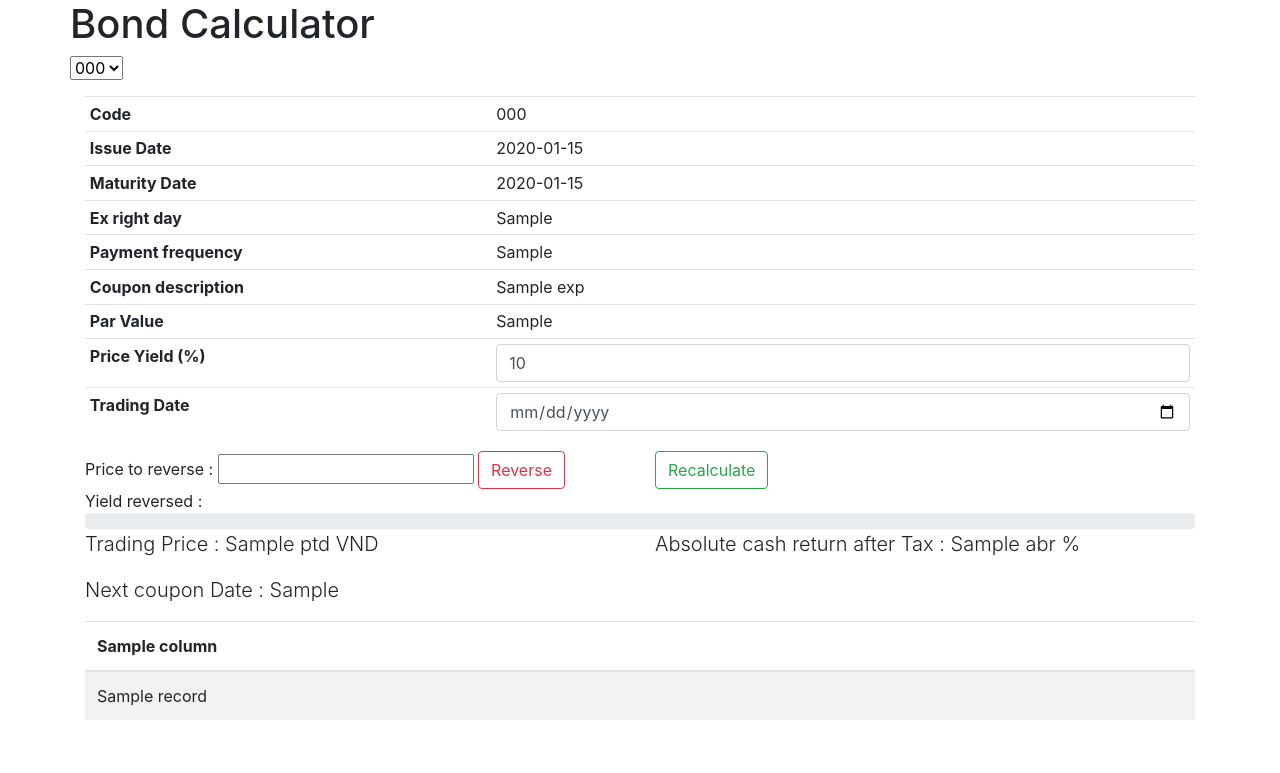
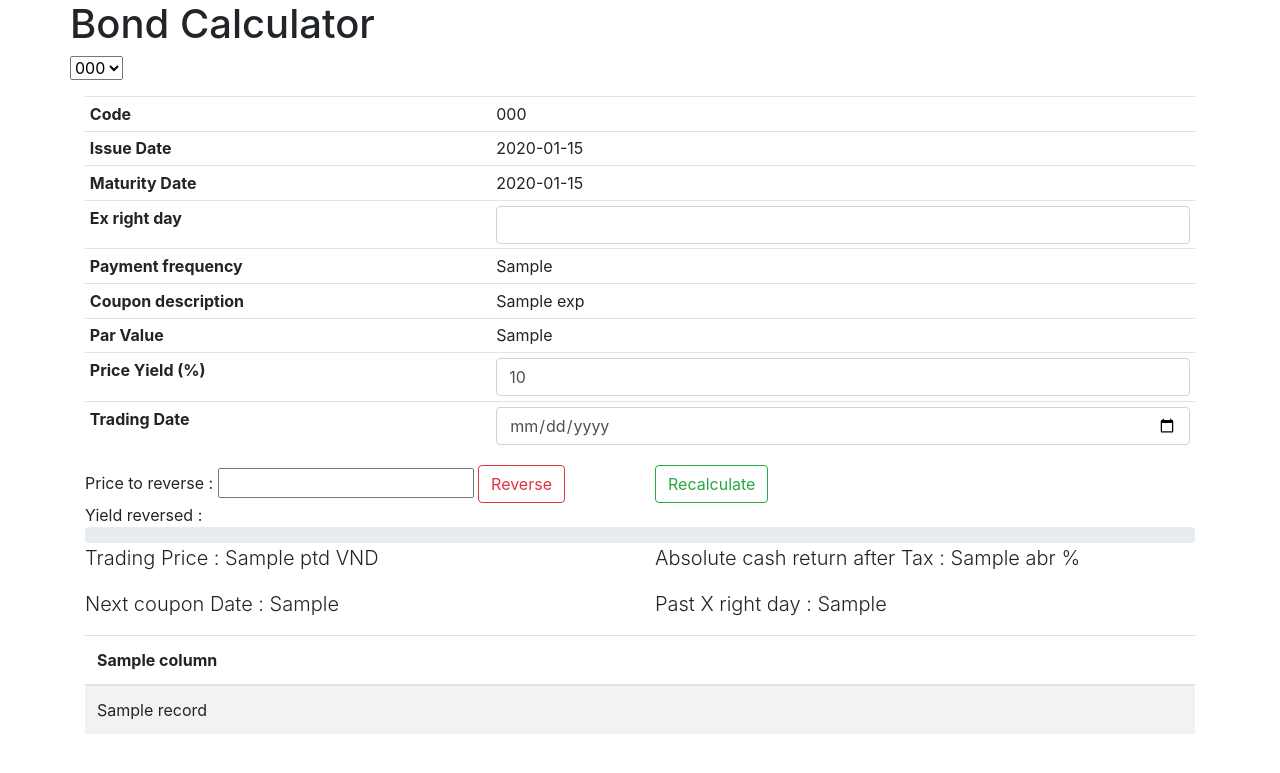
Before and after one commit to taeyounkim15/Website, a Flask app: template templates/home.html in a window 1280 px wide. Shown: the top 773 px of the page. Run offline with Flask 3, Linux system fonts and the light colour scheme; the template is opened without the code that fills it: most values are stand-ins (such as "Sample title", 1, 10 or a date in 2020); some libraries are stand-ins or nearby versions.

Commit message:
Able to change X right day on screen + add past x right day

```diff
--- a/main.py
+++ b/main.py
@@ -192,11 +192,13 @@
 
     df["Coupon"] = par * df["CP rate(%)"] * df["d"] / 365
 
-    df["Date [yyyy-mm-dd]"] = pd.to_datetime(df["Date"])
-    df['X right'] = df['Date [yyyy-mm-dd]'] - pd.offsets.BusinessDay(n=exr)
+    df["Coupon Date [yyyy-mm-dd]"] = pd.to_datetime(df["Date"])
+    df['X right'] = df['Coupon Date [yyyy-mm-dd]'] - pd.offsets.BusinessDay(n=exr)
 
-    df["Date [yyyy-mm-dd]"] = df["Date [yyyy-mm-dd]"].dt.date
+    df["Coupon Date [yyyy-mm-dd]"] = df["Coupon Date [yyyy-mm-dd]"].dt.date
     df['X right'] = df['X right'].dt.date
+
+    prv_xdt = df[df['X right'] < d_set]['X right'].max()
 
     msk = df["X right"] >= d_set
     df = df[msk].copy()
@@ -231,7 +233,7 @@
     dfF = df.map(format_number)
 
 
-    return dfF.reset_index()[["Date [yyyy-mm-dd]", 'X right', "Coupon", "CF", "DC CF", "CP rate(%)"]].copy(), ptd, df["CF"].sum(), sumdc, d_nxt, total_cash_in
+    return dfF.reset_index()[["Coupon Date [yyyy-mm-dd]", 'X right', "Coupon", "CF", "DC CF", "CP rate(%)"]].copy(), ptd, df["CF"].sum(), sumdc, d_nxt, total_cash_in, prv_xdt
 
 def cashflow_for_reverse(selected_option, df4, df5, ccase, par, isd, mtd, trd, exr, cp1, cpR, cpk, cpkY, cpk2, frq):
     if frq == "quarterly" :
@@ -427,7 +429,7 @@
     d_send = df1.iloc[[0]].to_dict(orient="records")
 
 
-    cfT, ptd, sumcf, sumdc, d_nxt, total_cash_input = cashflow(df4=df4, df5=df5, selected_option=selected_option, ccase = ccase, par=par, isd=isd, mtd=mtd, trd=trd, exr=exr, cp1=cp1, cpR=cpR, cpk=cpk, cpkY=cpkY, cpk2=cpk2, frq=frq, pry=pry)
+    cfT, ptd, sumcf, sumdc, d_nxt, total_cash_input, prv_xdt = cashflow(df4=df4, df5=df5, selected_option=selected_option, ccase = ccase, par=par, isd=isd, mtd=mtd, trd=trd, exr=exr, cp1=cp1, cpR=cpR, cpk=cpk, cpkY=cpkY, cpk2=cpk2, frq=frq, pry=pry)
     cfT_col = cfT.columns.tolist()
     cfT_rec = cfT.to_dict(orient='records')
 
@@ -436,7 +438,7 @@
     abr = (total_cash_input - tot_investment) / tot_investment / (mtd - trd).days * 365.25
     abr = str(round(abr*100, 2))
 
-    return render_template("home.html", codes=df1.index.tolist(), d_send=d_send, exp = exp, cfT_col=cfT_col, cfT_rec=cfT_rec, ptd=int(ptd), d_nxt=d_nxt, abr=abr)
+    return render_template("home.html", codes=df1.index.tolist(), d_send=d_send, exp = exp, cfT_col=cfT_col, cfT_rec=cfT_rec, ptd=int(ptd), d_nxt=d_nxt, abr=abr, prv_xdt=prv_xdt)
 
 @app.route("/about")
 def about():
@@ -482,8 +484,8 @@
 
     # print(df4)
     # return
-    cfT, ptd, sumcf, sumdc, d_nxt, total_cash_input = cashflow(df4=df4, df5=df5, selected_option=selected_option, ccase = ccase, par=par, isd=isd, mtd=mtd, trd=trd, exr=exr, cp1=cp1, cpR=cpR, cpk=cpk, cpkY=cpkY, cpk2=cpk2, frq=frq, pry=pry)
-    cfT['Date [yyyy-mm-dd]'] = cfT['Date [yyyy-mm-dd]'].apply(lambda x: x.strftime('%Y-%m-%d'))
+    cfT, ptd, sumcf, sumdc, d_nxt, total_cash_input, prv_xdt = cashflow(df4=df4, df5=df5, selected_option=selected_option, ccase = ccase, par=par, isd=isd, mtd=mtd, trd=trd, exr=exr, cp1=cp1, cpR=cpR, cpk=cpk, cpkY=cpkY, cpk2=cpk2, frq=frq, pry=pry)
+    cfT['Coupon Date [yyyy-mm-dd]'] = cfT['Coupon Date [yyyy-mm-dd]'].apply(lambda x: x.strftime('%Y-%m-%d'))
     cfT['X right'] = cfT['X right'].apply(lambda x: x.strftime('%Y-%m-%d'))
     cfT_col = cfT.columns.tolist()
     cfT_rec = cfT.to_dict(orient='records')
@@ -494,7 +496,7 @@
     abr = str(round(abr*100, 2))
 
     # new_data = data.get(selected_option, 'No data available')  # Fetch the data based on the selected option
-    return jsonify(new_data=selected_option, codes=df1.index.tolist(), d_send=d_send, exp=exp, cfT_col=cfT_col, cfT_rec=cfT_rec, ptd=int(ptd), d_nxt=d_nxt.strftime('%Y-%m-%d'), abr=abr)
+    return jsonify(new_data=selected_option, codes=df1.index.tolist(), d_send=d_send, exp=exp, cfT_col=cfT_col, cfT_rec=cfT_rec, ptd=int(ptd), d_nxt=d_nxt.strftime('%Y-%m-%d'), abr=abr, prv_xdt=prv_xdt.strftime('%Y-%m-%d'))
 
 @app.route('/recalculate', methods=['POST'])
 def recalculate():
@@ -529,8 +531,8 @@
     cpkY= df1.loc[selected_option, "k1 years"]
     cpk2= df1.loc[selected_option, "Coupon% k2"]
 
-    cfT, ptd, sumcf, sumdc, d_nxt, total_cash_input = cashflow(df4=df4, df5=df5, selected_option=selected_option, ccase = ccase, par=par, isd=isd, mtd=mtd, trd=trd, exr=exr, cp1=cp1, cpR=cpR, cpk=cpk, cpkY=cpkY, cpk2=cpk2, frq=frq, pry=pry)
-    cfT['Date [yyyy-mm-dd]'] = cfT['Date [yyyy-mm-dd]'].apply(lambda x: x.strftime('%Y-%m-%d'))
+    cfT, ptd, sumcf, sumdc, d_nxt, total_cash_input, prv_xdt = cashflow(df4=df4, df5=df5, selected_option=selected_option, ccase = ccase, par=par, isd=isd, mtd=mtd, trd=trd, exr=exr, cp1=cp1, cpR=cpR, cpk=cpk, cpkY=cpkY, cpk2=cpk2, frq=frq, pry=pry)
+    cfT['Coupon Date [yyyy-mm-dd]'] = cfT['Coupon Date [yyyy-mm-dd]'].apply(lambda x: x.strftime('%Y-%m-%d'))
     cfT['X right'] = cfT['X right'].apply(lambda x: x.strftime('%Y-%m-%d'))
     cfT_col = cfT.columns.tolist()
     cfT_rec = cfT.to_dict(orient='records')
@@ -541,7 +543,7 @@
     abr = str(round(abr*100, 2))
 
     # return jsonify(new_data=selected_option, codes=df1.index.tolist(), d_send=d_send, exp=exp, cfT_col=cfT_col, cfT_rec=cfT_rec, ptd=int(ptd), d_nxt=d_nxt.strftime('%Y-%m-%d'))
-    return jsonify(cfT_col=cfT_col, cfT_rec=cfT_rec, ptd=int(ptd), d_nxt=d_nxt.strftime('%Y-%m-%d'), abr=abr)
+    return jsonify(cfT_col=cfT_col, cfT_rec=cfT_rec, ptd=int(ptd), d_nxt=d_nxt.strftime('%Y-%m-%d'), abr=abr, prv_xdt=prv_xdt.strftime('%Y-%m-%d'))
 
 @app.route('/reverso', methods=['POST'])
 def reverso():
--- a/templates/home.html
+++ b/templates/home.html
@@ -46,7 +46,10 @@
           </tr>
           <tr>
             <th scope="row">Ex right day</th>
-            <td id="exrtday">{{ d_send[0]['Ex right day'] }}</td>
+            <td>
+              <input type="number" id="exrtday" class="form-control" value="{{d_send[0]['Ex right day']}}">
+            </td>
+            <!-- <td id="exrtday">{{ d_send[0]['Ex right day'] }}</td> -->
           </tr>
           <tr>
             <th>Payment frequency</th>
@@ -109,6 +112,9 @@
         <div class="col">
           <p class="lead" id="d_nxt">Next coupon Date : {{d_nxt}}</p>
         </div>
+        <div class="col">
+          <p class="lead", id="prv_xdt">Past X right day : {{prv_xdt}}</p>
+        </div>
       </div>
 
 
@@ -154,7 +160,8 @@
                       $('#cpntype').html(response.d_send[0]['Coupon Type'] );
                       $('#isudate').html(response.d_send[0]['Issue Date']);
                       $('#matdate').html(response.d_send[0]['Maturity Date']);
-                      $('#exrtday').html(response.d_send[0]['Ex right day']);
+                      // $('#exrtday').html(response.d_send[0]['Ex right day']);
+                      $('#exrtday').attr('value', parseFloat(response.d_send[0]['Ex right day']));
                       $('#freqncy').html(response.d_send[0]['Coupon payment']);
                       $('#dscrptn').html(response.exp);
                       $('#parvalu').html(response.d_send[0]['Par value']);
@@ -165,6 +172,7 @@
                       $('#ptd').html('Trading Price :  ' + response.ptd + '  VND');
                       $('#abr').html('Absolute cash return after Tax : ' + response.abr + ' %')
                       $('#d_nxt').html('Next coupon Date : ' + response.d_nxt);
+                      $('#prv_xdt').html('Past X right day : ' + response.prv_xdt)
 
                       // Update the options of the select element
                       var select = $('#code');
@@ -209,7 +217,8 @@
             var trddte = $('#trddte').val();
             var isudate = $('#isudate').text();
             var matdate = $('#matdate').text();
-            var exrtday = $('#exrtday').text();
+            // var exrtday = $('#exrtday').text();
+            var exrtday = $('#exrtday').val()
             var freqncy = $('#freqncy').text();
             var dscrptn = $('#dscrptn').text();
             var parvalu = $('#parvalu').text();
@@ -233,6 +242,7 @@
                     $('#ptd').html('Trading Price :  ' + response.ptd + '  VND');
                     $('#abr').html('Absolute cash return after Tax : ' + response.abr + ' %')
                     $('#d_nxt').html('Next coupon Date : ' + response.d_nxt);
+                    $('#prv_xdt').html('Past X right day : ' + response.prv_xdt)
 
                     // Update the table content
                     var table = $('#Tcashflow');
```
